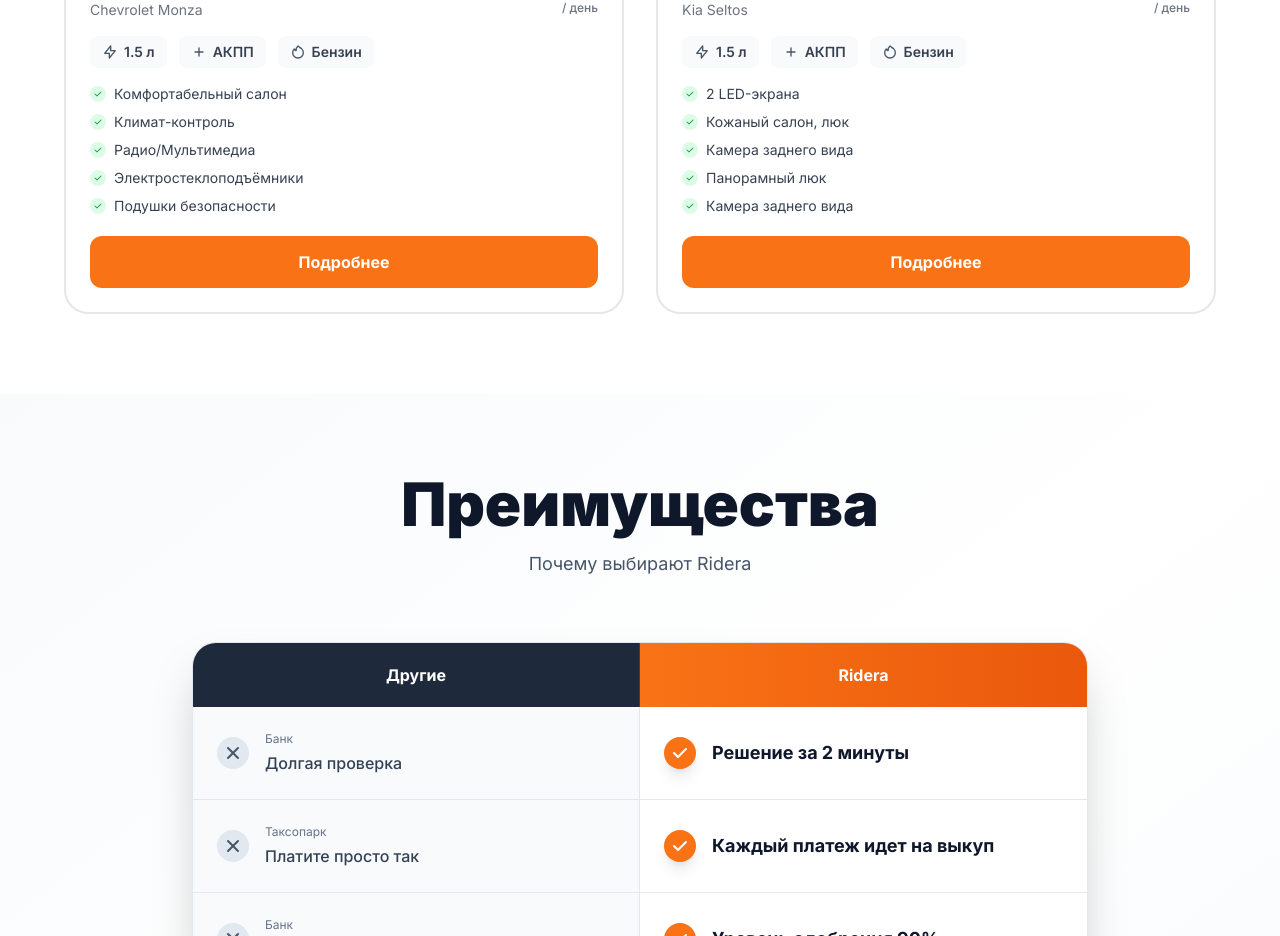
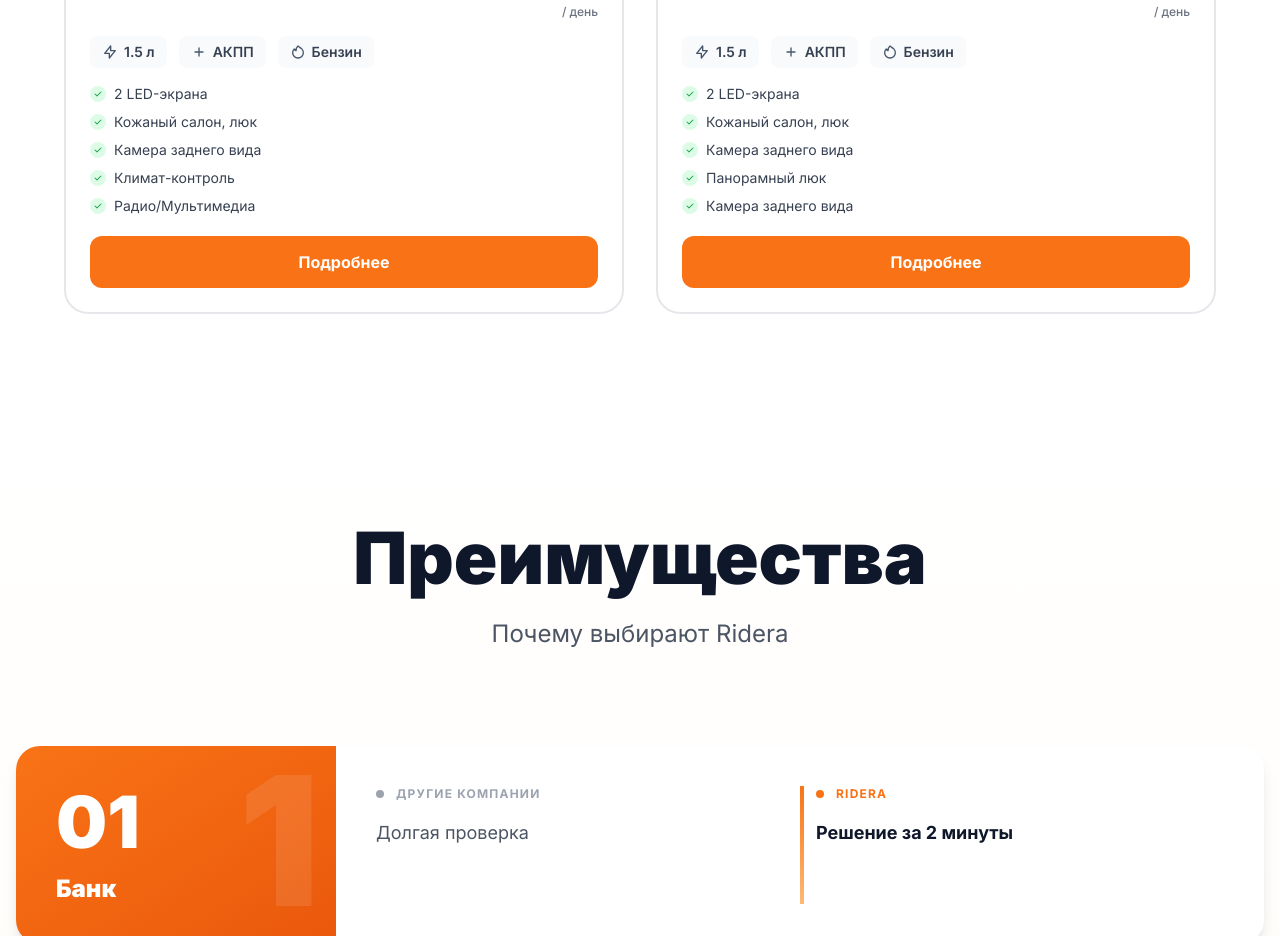
Before and after one commit to Artem869/taxisite, a Next.js app: page / in a window 1280 px wide. Shown: the part 1756-2692 px from the top of the page. Built offline with nearby package versions, Linux system fonts and the light colour scheme.

Commit message:
Update Advantages design and Monza features

```diff
--- a/src/components/Advantages.tsx
+++ b/src/components/Advantages.tsx
@@ -28,93 +28,80 @@ export default function Advantages() {
     }, [])
 
     return (
-        <section ref={sectionRef} className="py-20 bg-gradient-to-br from-slate-50 via-white to-slate-50">
+        <section ref={sectionRef} className="py-32 bg-gradient-to-b from-white via-orange-50/30 to-white">
             <div className="container mx-auto px-4">
+                <div className={`max-w-7xl mx-auto transition-opacity duration-1000 ${isVisible ? 'opacity-100' : 'opacity-0'}`}>
+
                     {/* Заголовок */}
-                <div className={`text-center mb-16 transition-all duration-700 ${isVisible ? 'opacity-100 translate-y-0' : 'opacity-0 translate-y-8'
-                    }`}>
-                    <h2 className="text-4xl md:text-6xl font-black text-slate-900 mb-4">
+                    <div className="mb-24 text-center">
+                        <h2 className="text-5xl md:text-7xl font-black text-slate-900 mb-6">
                             {t.advantages.title}
                         </h2>
-                    <p className="text-slate-600 text-lg">
+                        <p className="text-xl md:text-2xl text-gray-600 max-w-3xl mx-auto">
                             {t.advantages.subtitle}
                         </p>
                     </div>
 
-                {/* Таблица сравнений */}
-                <div className={`max-w-4xl mx-auto mb-16 transition-all duration-700 delay-300 ${isVisible ? 'opacity-100 translate-y-0' : 'opacity-0 translate-y-8'
-                    }`}>
-                    <div className="bg-white rounded-3xl overflow-hidden shadow-2xl border border-slate-200">
-                        {/* Заголовки таблицы */}
-                        <div className="grid grid-cols-2">
-                            <div className="py-5 px-6 text-center font-bold bg-slate-800 text-white border-r border-slate-700">
-                                Другие
+                    {/* Преимущества - стильные блоки */}
+                    <div className="space-y-8">
+                        {t.advantages.comparisons.map((item, index) => (
+                            <div
+                                key={index}
+                                className="group relative"
+                            >
+                                <div className="flex flex-col md:flex-row gap-0 bg-white rounded-3xl overflow-hidden shadow-lg hover:shadow-2xl transition-all duration-500">
+
+                                    {/* Левая часть - яркий блок с номером */}
+                                    <div className="md:w-80 bg-gradient-to-br from-orange-500 to-orange-600 p-10 flex flex-col justify-center relative overflow-hidden">
+                                        <div className="absolute right-4 -top-10 text-[180px] font-black text-white/10">
+                                            {index + 1}
                                         </div>
-                            <div className="py-5 px-6 text-center font-bold bg-gradient-to-r from-orange-500 to-orange-600 text-white">
-                                Ridera
+                                        <div className="relative z-10">
+                                            <div className="text-7xl font-black text-white mb-4 leading-none">
+                                                {String(index + 1).padStart(2, '0')}
+                                            </div>
+                                            <h3 className="text-2xl font-black text-white leading-tight">
+                                                {item.competitor}
+                                            </h3>
                                         </div>
                                     </div>
 
-                        {/* Строки сравнений */}
-                        {t.advantages.comparisons.map((item, index) => (
-                            <div
-                                key={index}
-                                className={`grid grid-cols-2 ${index !== t.advantages.comparisons.length - 1 ? 'border-b border-gray-200' : ''
-                                    }`}
-                            >
-                                {/* Конкурент */}
-                                <div className="py-6 px-6 flex items-center gap-4 border-r border-gray-200 bg-slate-50">
-                                    <div className="flex-shrink-0 w-8 h-8 rounded-full bg-slate-200 flex items-center justify-center">
-                                        <svg className="w-5 h-5 text-slate-600" fill="currentColor" viewBox="0 0 20 20">
-                                            <path fillRule="evenodd" d="M4.293 4.293a1 1 0 011.414 0L10 8.586l4.293-4.293a1 1 0 111.414 1.414L11.414 10l4.293 4.293a1 1 0 01-1.414 1.414L10 11.414l-4.293 4.293a1 1 0 01-1.414-1.414L8.586 10 4.293 5.707a1 1 0 010-1.414z" clipRule="evenodd" />
-                                        </svg>
+                                    {/* Правая часть - сравнение */}
+                                    <div className="flex-1 p-10">
+                                        <div className="grid md:grid-cols-2 gap-8 h-full">
+                                            {/* Другие */}
+                                            <div className="flex flex-col">
+                                                <div className="flex items-center gap-3 mb-4">
+                                                    <div className="w-2 h-2 rounded-full bg-gray-400"></div>
+                                                    <span className="text-xs font-bold text-gray-400 uppercase tracking-widest">
+                                                        Другие компании
+                                                    </span>
                                                 </div>
-                                    <div>
-                                        <div className="text-xs text-slate-500 mb-1">{item.competitor}</div>
-                                        <div className="text-slate-700 font-medium">{item.competitorFeature}</div>
-                                    </div>
+                                                <p className="text-lg text-gray-600 leading-relaxed flex-1">
+                                                    {item.competitorFeature}
+                                                </p>
                                             </div>
 
                                             {/* Ridera */}
-                                <div className="py-6 px-6 flex items-center gap-4 bg-white">
-                                    <div className="flex-shrink-0 w-8 h-8 rounded-full bg-orange-500 flex items-center justify-center shadow-lg">
-                                        <svg className="w-5 h-5 text-white" fill="currentColor" viewBox="0 0 20 20">
-                                            <path fillRule="evenodd" d="M16.707 5.293a1 1 0 010 1.414l-8 8a1 1 0 01-1.414 0l-4-4a1 1 0 011.414-1.414L8 12.586l7.293-7.293a1 1 0 011.414 0z" clipRule="evenodd" />
-                                        </svg>
+                                            <div className="flex flex-col relative">
+                                                <div className="absolute -left-4 top-0 bottom-0 w-1 bg-gradient-to-b from-orange-500 to-orange-300"></div>
+                                                <div className="flex items-center gap-3 mb-4">
+                                                    <div className="w-2 h-2 rounded-full bg-orange-500"></div>
+                                                    <span className="text-xs font-bold text-orange-500 uppercase tracking-widest">
+                                                        Ridera
+                                                    </span>
                                                 </div>
-                                    <div className="text-slate-900 font-bold text-lg">{item.rideraFeature}</div>
+                                                <p className="text-lg text-slate-900 font-bold leading-relaxed flex-1">
+                                                    {item.rideraFeature}
+                                                </p>
+                                            </div>
+                                        </div>
+                                    </div>
                                 </div>
                             </div>
                         ))}
                     </div>
                 </div>
-
-                {/* CTA */}
-                <div className="text-center">
-                    <h3 className="text-2xl md:text-3xl font-black text-slate-900 mb-3">
-                        {t.advantages.cta.title}
-                    </h3>
-                    <p className="text-slate-600 mb-6">
-                        {t.advantages.cta.subtitle}
-                    </p>
-                    <a
-                        href="https://wa.me/77750426945?text=Здравствуйте!%20Хочу%20узнать%20про%20авто%20в%20Ridera."
-                        target="_blank"
-                        rel="noopener noreferrer"
-                        className="group relative inline-flex items-center gap-3 bg-gradient-to-r from-orange-500 to-orange-600 hover:from-orange-600 hover:to-orange-700 text-white px-8 py-4 rounded-xl font-bold text-lg shadow-xl hover:shadow-2xl hover:scale-105 transition-all duration-300 overflow-hidden"
-                    >
-                        {/* Анимированный фон */}
-                        <div className="absolute inset-0 bg-white/20 translate-x-[-100%] group-hover:translate-x-[100%] transition-transform duration-700"></div>
-
-                        <svg className="w-6 h-6 relative z-10 group-hover:rotate-12 group-hover:scale-110 transition-transform duration-300" fill="currentColor" viewBox="0 0 24 24">
-                            <path d="M17.472 14.382c-.297-.149-1.758-.867-2.03-.967-.273-.099-.471-.148-.67.15-.197.297-.767.966-.94 1.164-.173.199-.347.223-.644.075-.297-.15-1.255-.463-2.39-1.475-.883-.788-1.48-1.761-1.653-2.059-.173-.297-.018-.458.13-.606.134-.133.298-.347.446-.52.149-.174.198-.298.298-.497.099-.198.05-.371-.025-.52-.075-.149-.669-1.612-.916-2.207-.242-.579-.487-.5-.669-.51-.173-.008-.371-.01-.57-.01-.198 0-.52.074-.792.372-.272.297-1.04 1.016-1.04 2.479 0 1.462 1.065 2.875 1.213 3.074.149.198 2.096 3.2 5.077 4.487.709.306 1.262.489 1.694.625.712.227 1.36.195 1.871.118.571-.085 1.758-.719 2.006-1.413.248-.694.248-1.289.173-1.413-.074-.124-.272-.198-.57-.347m-5.421 7.403h-.004a9.87 9.87 0 01-5.031-1.378l-.361-.214-3.741.982.998-3.648-.235-.374a9.86 9.86 0 01-1.51-5.26c.001-5.45 4.436-9.884 9.888-9.884 2.64 0 5.122 1.03 6.988 2.898a9.825 9.825 0 012.893 6.994c-.003 5.45-4.437 9.884-9.885 9.884m8.413-18.297A11.815 11.815 0 0012.05 0C5.495 0 .16 5.335.157 11.892c0 2.096.547 4.142 1.588 5.945L.057 24l6.305-1.654a11.882 11.882 0 005.683 1.448h.005c6.554 0 11.89-5.335 11.893-11.893a11.821 11.821 0 00-3.48-8.413z" />
-                        </svg>
-                        <span className="relative z-10">{t.advantages.cta.button}</span>
-
-                        {/* Пульсирующее кольцо */}
-                        <div className="absolute inset-0 border-2 border-white/50 rounded-xl animate-ping opacity-0 group-hover:opacity-100"></div>
-                    </a>
-                </div>
             </div>
         </section>
     )
--- a/src/components/Cars.tsx
+++ b/src/components/Cars.tsx
@@ -164,7 +164,6 @@ export default function Cars() {
                                         <h3 className="text-2xl font-black text-gray-900 mb-1">
                                             {t.cars.monza.name}
                                         </h3>
-                                        <p className="text-sm text-gray-500">Chevrolet Monza</p>
                                     </div>
                                     <div className="text-right">
                                         <div className="text-3xl font-black text-slate-900">{t.cars.monza.price}</div>
@@ -235,7 +234,6 @@ export default function Cars() {
                                         <h3 className="text-2xl font-black text-gray-900 mb-1">
                                             {t.cars.seltos.name}
                                         </h3>
-                                        <p className="text-sm text-gray-500">Kia Seltos</p>
                                     </div>
                                     <div className="text-right">
                                         <div className="text-3xl font-black text-slate-900">{t.cars.seltos.price}</div>
--- a/src/lib/translations.ts
+++ b/src/lib/translations.ts
@@ -50,7 +50,7 @@ export const translations = {
                 name: 'Chevrolet Monza',
                 price: '13 000 ₸',
                 specs: ['1.5 л', 'АКПП', 'Бензин'],
-                features: ['Комфортабельный салон', 'Климат-контроль', 'Радио/Мультимедиа', 'Электростеклоподъёмники', 'Подушки безопасности'],
+                features: ['2 LED-экрана', 'Кожаный салон, люк', 'Камера заднего вида', 'Климат-контроль', 'Радио/Мультимедиа'],
                 type: 'Седан',
                 description: 'Chevrolet Monza — это надёжный и практичный автомобиль, идеально подходящий для ежедневных поездок по городу и за его пределы. Он сочетает в себе комфорт, простоту управления и доступную стоимость аренды, что делает его отличным выбором для работы, семейных поездок и повседневной езды',
                 why: 'Почему стоит выбрать Chevrolet Monza?',
@@ -154,9 +154,9 @@ export const translations = {
                     description: 'Машина в вашем распоряжении всегда'
                 },
                 {
-                    title: 'Без справок',
-                    value: '0 документов',
-                    description: 'Не нужны справки о доходах и пенсионных'
+                    title: 'Необходимые документы',
+                    value: '2 документа',
+                    description: 'Удостоверение личности и водительские права'
                 }
             ],
             why: {
@@ -351,7 +351,7 @@ export const translations = {
                 name: 'Chevrolet Monza',
                 price: '13 000 ₸',
                 specs: ['1.5 л', 'АКПП', 'Бензин'],
-                features: ['Жайлы салон', 'Климат-бақылау', 'Радио/Мультимедиа', 'Электр терезе көтергіштер', 'Қауіпсіздік жастықтары'],
+                features: ['2 LED-экран', 'Былғары салон, люк', 'Артқы камера', 'Климат-бақылау', 'Радио/Мультимедиа'],
                 type: 'Седан',
                 description: 'Chevrolet Monza - қалада және одан тыс жерлерде күнделікті сапарларға өте қолайлы сенімді және практикалық автомобиль. Ол жайлылықты, басқарудың қарапайымдылығын және қолжетімді жалдау құнын біріктіреді, бұл оны жұмыс, отбасылық сапарлар және күнделікті жүру үшін тамаша таңдау етеді',
                 why: 'Неліктен Chevrolet Monza таңдау керек?',
@@ -455,9 +455,9 @@ export const translations = {
                     description: 'Машина әрқашан сіздің билігіңізде'
                 },
                 {
-                    title: 'Анықтамасыз',
-                    value: '0 құжат',
-                    description: 'Табыс және зейнетақы туралы анықтама қажет емес'
+                    title: 'Қажетті құжаттар',
+                    value: '2 құжат',
+                    description: 'Жеке куәлік және жүргізуші куәлігі'
                 }
             ],
             why: {
```
Also changed, not shown: src/components/Hero.tsx (+5 -5 lines), 1 other file (tests, documents, lock files or other folders). Lines whose indentation alone changed are shown as unchanged.
